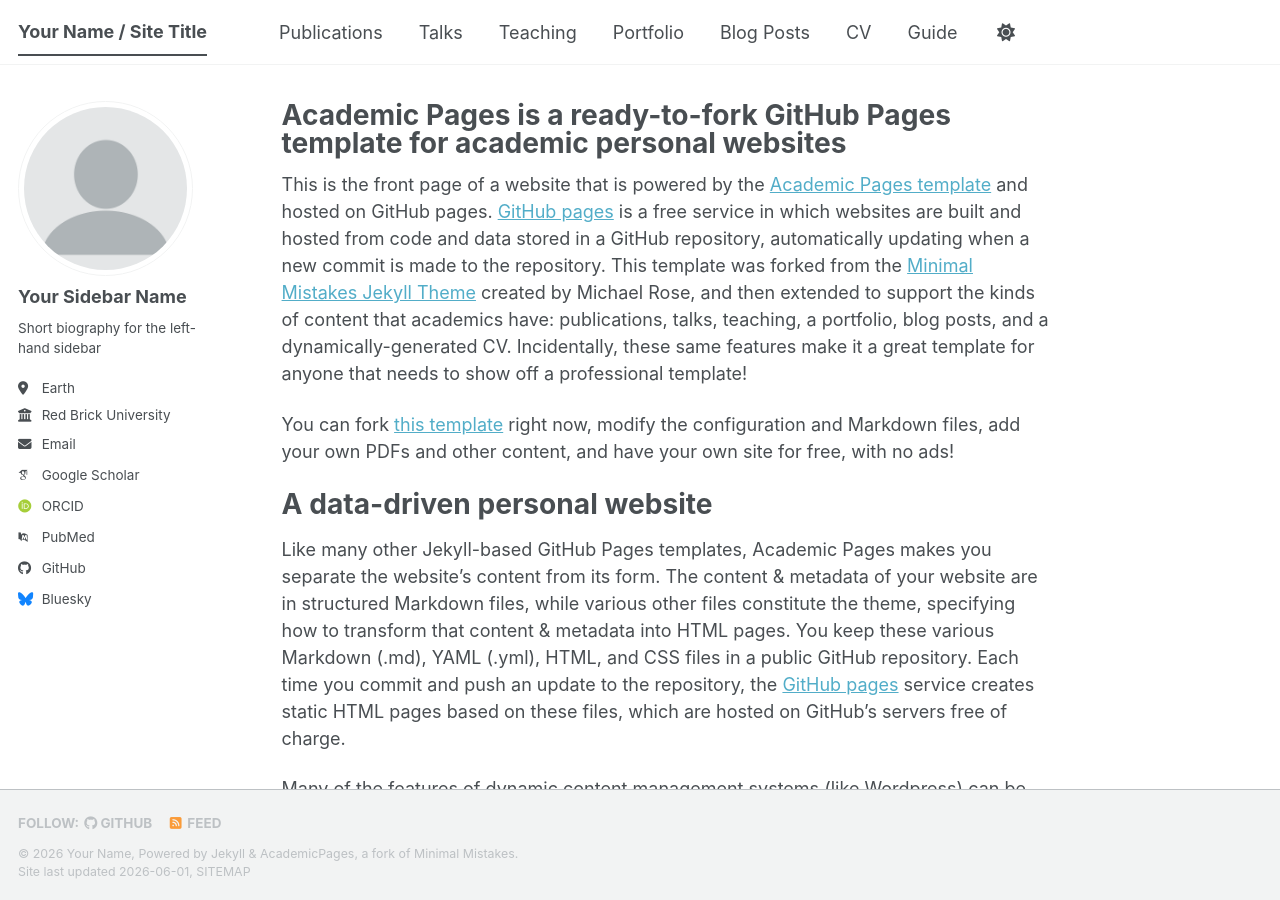
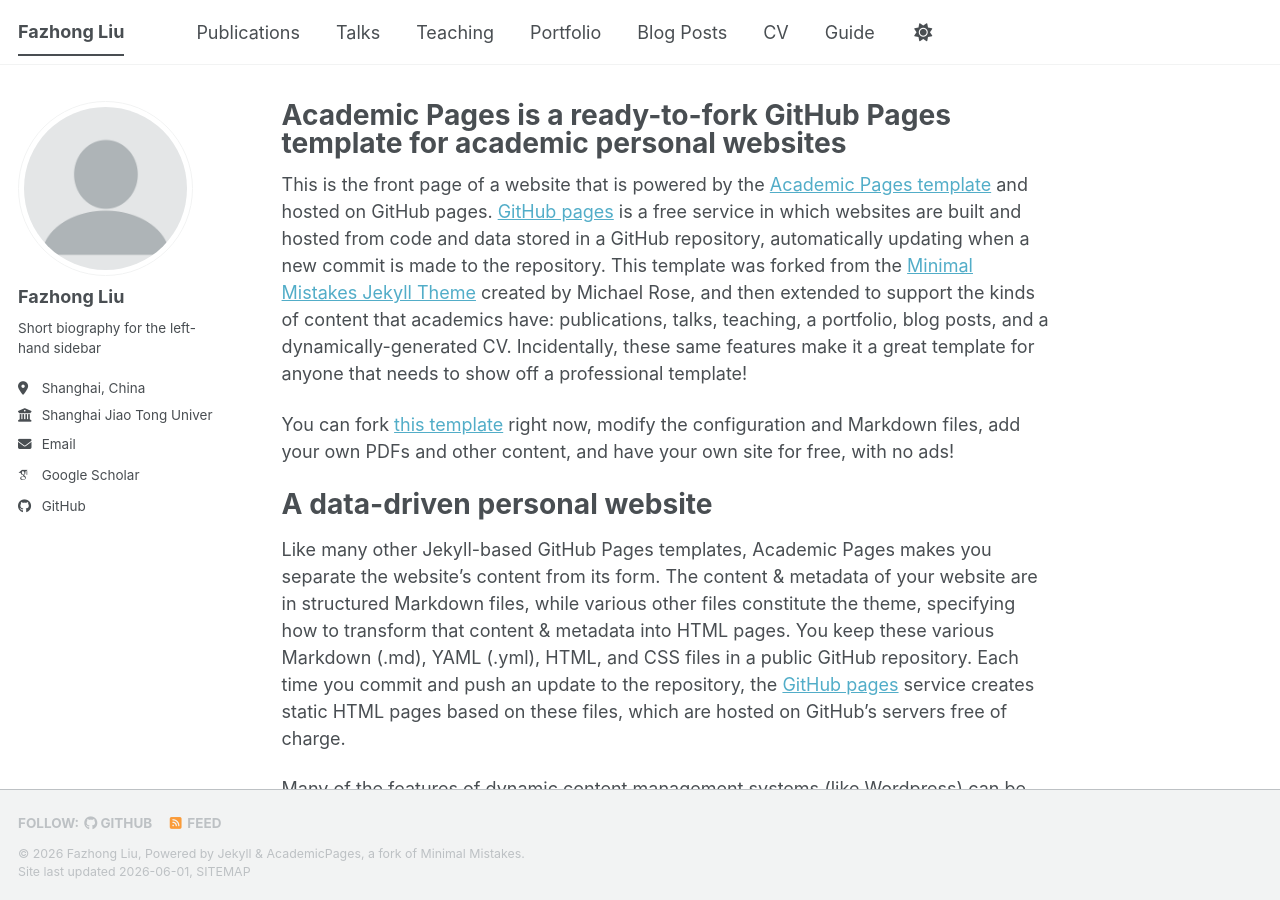
Before and after one commit to faiimea/faiimea.github.io, a Jekyll site: the page built from _pages/about.md, in a window 1280 px wide and 900 px high. Built offline with Jekyll 4.4.1, drawn with Linux system fonts in a browser that asks for light colours; some web fonts are replaced; a script bundle is joined from its source files by our own code; library files that are not in the unit come from our copies.

Commit message:
Update _config.yml

```diff
--- a/_config.yml
+++ b/_config.yml
@@ -9,14 +9,14 @@
 # Basic Site Settings
 locale                   : "en-US"
 site_theme               : "default" # The available themes options are "default", "air", "sunrise", "mint", "dirt" and "contrast"
-title                    : "Your Name / Site Title"
+title                    : "Fazhong Liu"
 title_separator          : "-"
-name                     : &name "Your Name"
+name                     : &name "Fazhong Liu"
 description              : &description "Your Name's academic portfolio"   # Update this with a general description of your site, this is the default if not overridden by a page
-url                      : https://academicpages.github.io # The base hostname & protocol for your site e.g. "https://[your GitHub username].github.io",
+url                      : https://faiimea.github.io # The base hostname & protocol for your site e.g. "https://[your GitHub username].github.io",
                                                            # or if you already have some other page hosted on Github then use "https://[your GitHub username].github.io/[Your Repo Name]"
 baseurl                  : "" # the subpath of your site, e.g. "/blog"
-repository               : "academicpages/academicpages.github.io"
+repository               : "faiimea/faiimea.github.io"
 
 # Site Author - The following control what appear as part of the author content on the side bar.
 #               If a field is blank the icon and link will not appear, otherwise it will be shown.
@@ -24,24 +24,24 @@
 author:
   # Biographic information
   avatar           : "profile.png"
-  name             : "Your Sidebar Name"
+  name             : "Fazhong Liu"
   pronouns         : # example: "she/her"
   bio              : "Short biography for the left-hand sidebar"
-  location         : "Earth"
-  employer         : "Red Brick University"
+  location         : "Shanghai, China"
+  employer         : "Shanghai Jiao Tong University"
   uri              : # URL
-  email            : "none@example.org"
+  email            : "liufazhong@sjtu.edu.cn"
 
   # Academic websites
   academia         : # URL
   arxiv            : # URL - Update with the correct link to your profile
-  googlescholar    : "https://scholar.google.com/citations?user=PS_CX0AAAAAJ"
+  googlescholar    : "https://scholar.google.com/citations?hl=en&user=DRA50hkAAAAJ"
   inspire-hep      : # URL
   impactstory      : # URL
-  orcid            : "https://orcid.org/yourorcidurl"
+  orcid            : #
   semantic         : # URL
   ssrn             : # URL
-  pubmed           : "https://www.ncbi.nlm.nih.gov/pubmed/?term=john+snow"
+  pubmed           : #
   researchgate     : # URL
   scopus           : # URL
   zotero           : # URL
@@ -51,13 +51,13 @@
   bitbucket        : # Username - Update with your username on the site
   codepen          : # Username
   dribbble         : # Username
-  github           : "academicpages"
+  github           : "faiimea"
   kaggle           : # Username
   stackoverflow    : # User number or user number and name (i.e., use "1" or "1/jeff-atwood")
 
   # Social media
   artstation       : # Username
-  bluesky          : "bsky.app" # Replace this with you Bluesky username
+  bluesky          : #"bsky.app" # Replace this with you Bluesky username
   facebook         : # Username
   flickr           : # Username
   foursquare       : # Username
```
